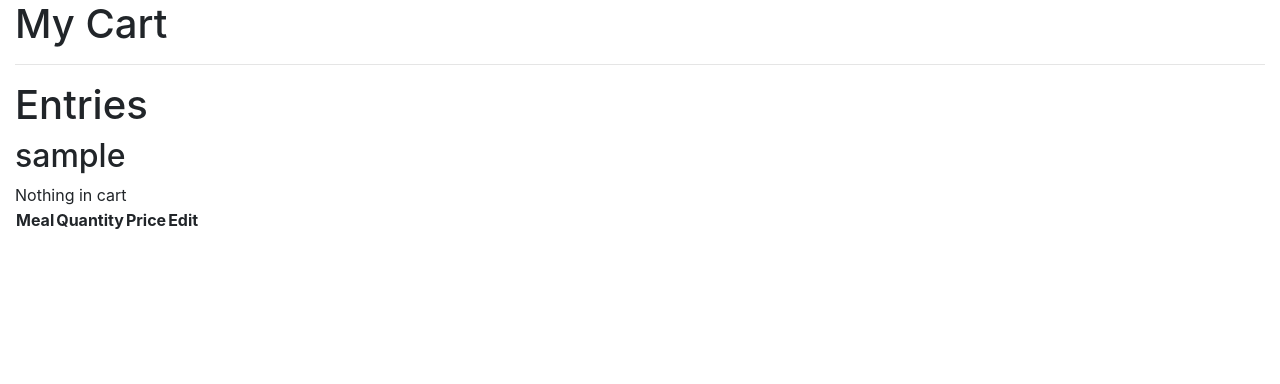
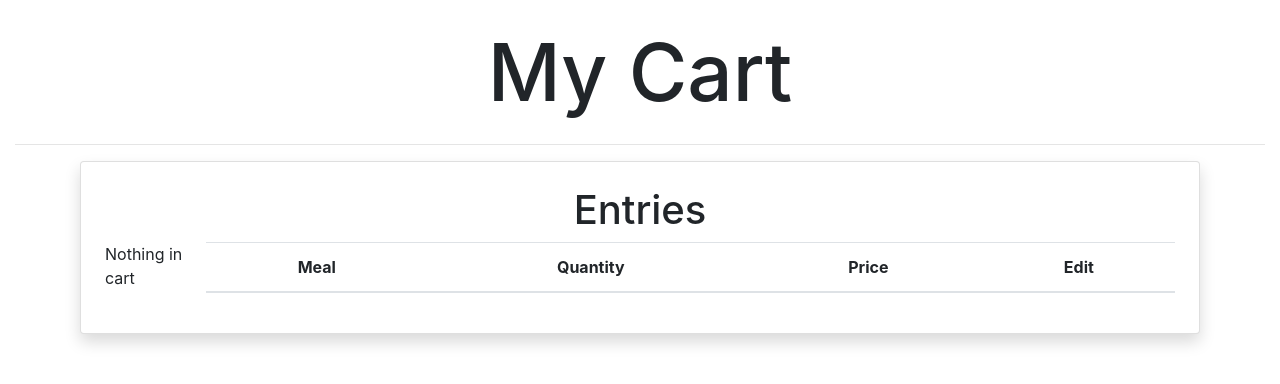
Before and after one commit to franics925/cook_around, a Django app: page /cart/ in a window 1280 px wide. Shown: the part 101-485 px from the top of the page. Run offline with Django 3.2, Linux system fonts and the light colour scheme; the visitor is signed in with stand-in values (Sample User, id 1); data comes from the database, SQL or seed files in the repository; data that the repository does not hold is empty; some libraries are stand-ins or nearby versions.

Commit message:
style cart table

```diff
--- a/main_app/static/css/style.css
+++ b/main_app/static/css/style.css
@@ -92,6 +92,14 @@ main {
     margin-bottom: 1vh;
 }
 
+.card-desc {
+    margin-top: 3vh;
+}
+
+.card-price {
+    margin-top: 3vh;
+}
+
 .btn {
     padding: 1 4;
     font-size: 1.25rem;
@@ -110,10 +118,6 @@ form {
     background-color: white;
 }
 
-form, table {
-    padding: 1 4;
-
-}
 footer {
     position: relative;
     background-color: lightgrey;
@@ -122,3 +126,21 @@ footer {
     bottom: 0;
     text-align: center;
 }
+
+table {
+    padding: 3vh;
+    text-align: center;
+}
+
+.cart {
+    margin: 0 auto;
+    padding: 3vh;
+}
+
+.card-head {
+    font-size: 40px;
+}
+
+.card-total {
+    margin-top: 10rem;
+}
--- a/main_app/templates/meals/detail.html
+++ b/main_app/templates/meals/detail.html
@@ -17,10 +17,10 @@
         <div class="card-panel teal-text center-align">No Photos Uploaded</div>
         {% endfor %}
         <div class="text-center card-title">
-          <h1>{{ meal.name }}</h1>
+        <h1>{{ meal.name }}</h1>
         </div>
-        <h4>{{ meal.description }}</h4>
-        <h5>${{ meal.price }}</h5>
+        <h4 class="card-desc">{{ meal.description }}</h4>
+        <h5 class="card-price">${{ meal.price }}</h5>
         <p>Quantity Available: {{ meal.quantity }}</p>
         <div class="col justify-content-center">
           <div class="text-center">
--- a/main_app/templates/meals/index.html
+++ b/main_app/templates/meals/index.html
@@ -5,6 +5,7 @@
 <div class="text-center">
   <h1 class="page-title">Food Near You</h1>
 </div>
+<hr />
 <div class='container-fluid row justify-content-center'>
    {% for meal in meals %}
    <a class="alink" href="{% url 'details' meal.id %}">
--- a/main_app/templates/wechef/cart.html
+++ b/main_app/templates/wechef/cart.html
@@ -1,15 +1,23 @@
 {% extends 'base.html' %}
 {% block content %}
 
-<h1>My Cart</h1>
+<div class="text-center">
+    <h1 class="page-title">My Cart</h1>
+  </div>
 
 <hr />
 
+
+
+<div class="justify-content-center">
+
+  <div class="card cart shadow" style="width: 70rem">
+    <div class="text-center">
       <h1>Entries</h1>
-<h2>{{my_cart.user.username}}</h2>
-
-<table class="striped">
-    <thead>
+    </div>
+      <div class="card-container d-flex justify-content-around">
+        <table class="striped tbl-cart table">
+          <thead class="cart-head">
             <tr><th>Meal</th><th>Quantity</th><th>Price</th><th>Edit</th></tr>
           </thead>
           <tbody>
@@ -31,10 +39,16 @@
             {% endfor %}
           </tbody>
         </table>
-
+      </div>
+      <div class="text-right cart-total">
         {% if my_cart.count %}
         <p>Total meals in cart: {{my_cart.count}}</p>
         <p>Total Cost: ${{my_cart.total}}</p>
+      </div>
+    </div>
+
+    </div>
+
 
     <form action="{% url 'clr_cart' my_cart.id %}" method="POST">
       {% csrf_token %}
@@ -51,6 +65,7 @@
 
     {% endblock %}
 
+  </div>
 
 
     class Transaction(models.Model):
--- a/main_app/views.py
+++ b/main_app/views.py
@@ -1,11 +1,12 @@
 from django.shortcuts import render, redirect
+from django.urls import reverse_lazy
 from django.views.generic.edit import CreateView, UpdateView, DeleteView
 from django.contrib.auth import login
 from django.contrib.auth.forms import UserCreationForm
 from django.contrib.auth.decorators import login_required
 from django.contrib.auth.mixins import LoginRequiredMixin
-# from django.db.models import Meal
 from main_app.forms import SignUpForm, ProfileForm
+from decimal import *
 from .models import Meal, Photo, Cart, Review, Entry, Transaction
 
 import uuid
```
Lines whose indentation alone changed are shown as unchanged.
